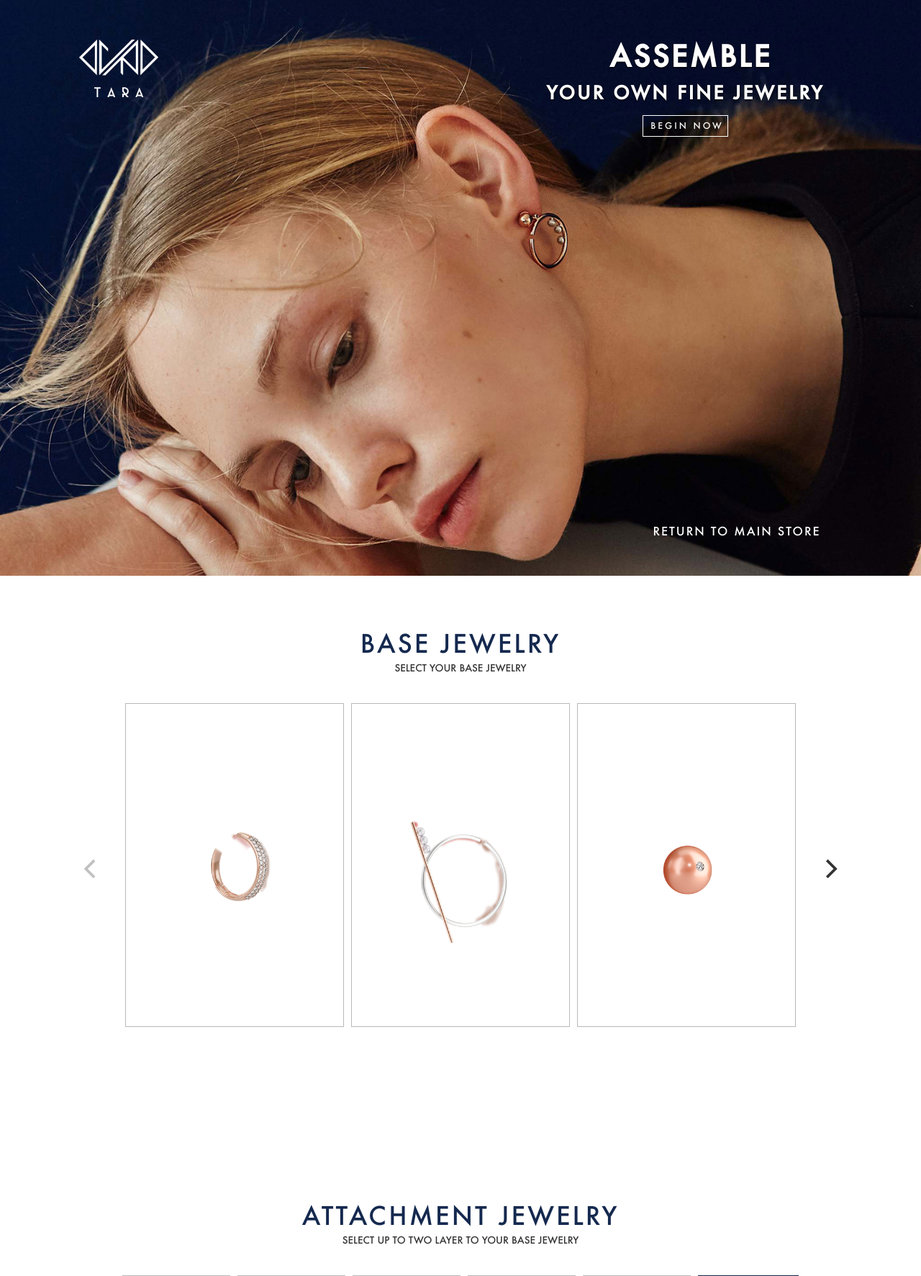
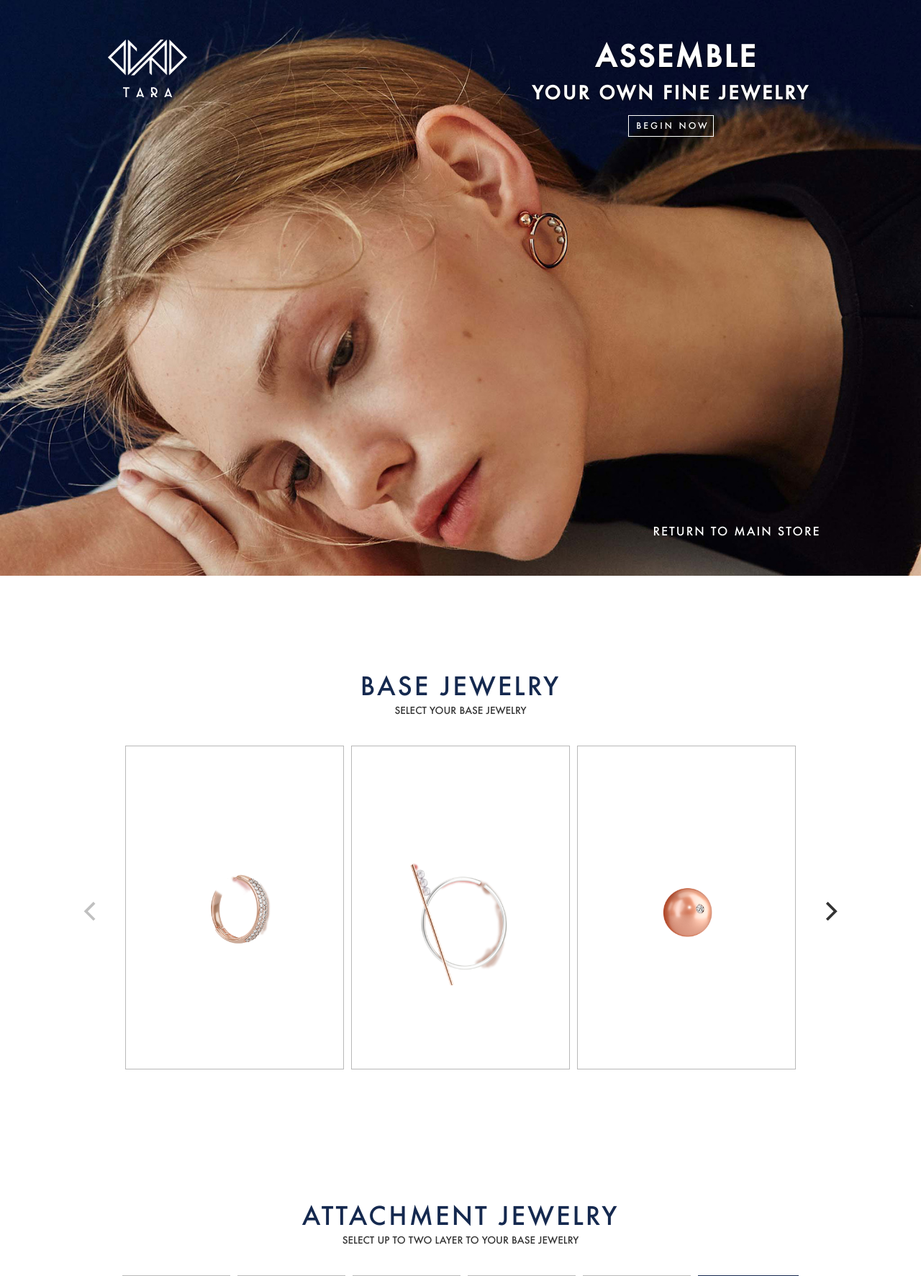
Before and after one commit to daveil/tara, a PHP site: page / in a window 1280 px wide. Shown: the top 1773 px of the page at 72% size. Run offline with PHP 8.4, Linux system fonts and the light colour scheme.

Commit message:
Change vertical alignment

```diff
--- a/css/tara.css
+++ b/css/tara.css
@@ -165,11 +165,19 @@ canvas{
 	border-top: 1px solid #f00;
 	border-bottom: 1px solid #0f0;
 }
+/*
 .jde-ui-table>.container{
 	display:table-cell;
 	min-height: 150px;
 	height:150px;
 
+}
+*/
+.jde-table-row{
+	display:table-row;
+}
+.jde-table-cell{
+	display:table-cell;
 }
 .jde-va-middle{
 	vertical-align: middle !important;
--- a/index.php
+++ b/index.php
@@ -32,8 +32,8 @@
     	</div>
     </div>
     <?php include('top-nav.php');?>
-    <div class="jde-ui-panel jde-full-h" id="jde-select">
-    	<div class="container">
+    <div class="jde-ui-panel jde-full-h jde-ui-table" id="jde-select">
+    	<div class="container jde-va-middle jde-table-cell">
 		    	<div class="jde-header">
 			    	<h2>Base jewelry</h2>
 			    	<p>Select your base jewelry</p>
@@ -43,8 +43,8 @@
 
     	</div>
     </div>
-    <div class="jde-ui-panel" id="jde-build">
-	    <div class="container">
+    <div class="jde-ui-panel jde-ui-table" id="jde-build">
+	    <div class="container jde-va-middle jde-table-row">
 	    	<div class="jde-header">
 		    	<h2>Attachment jewelry</h2>
 			    <p>Select up to two layer to your base jewelry</p>
```
